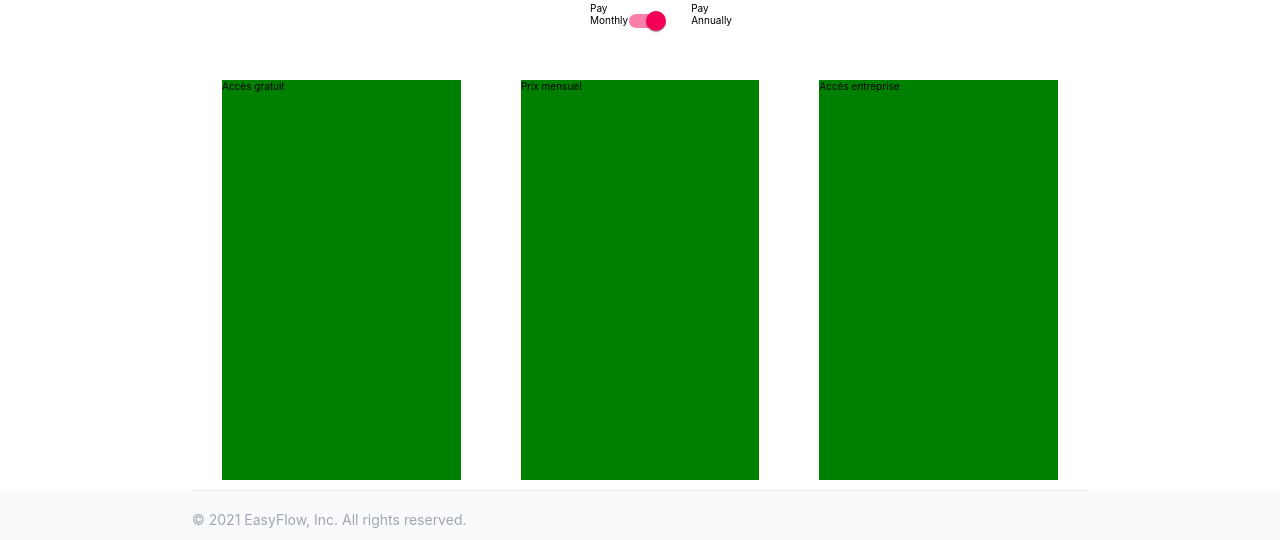
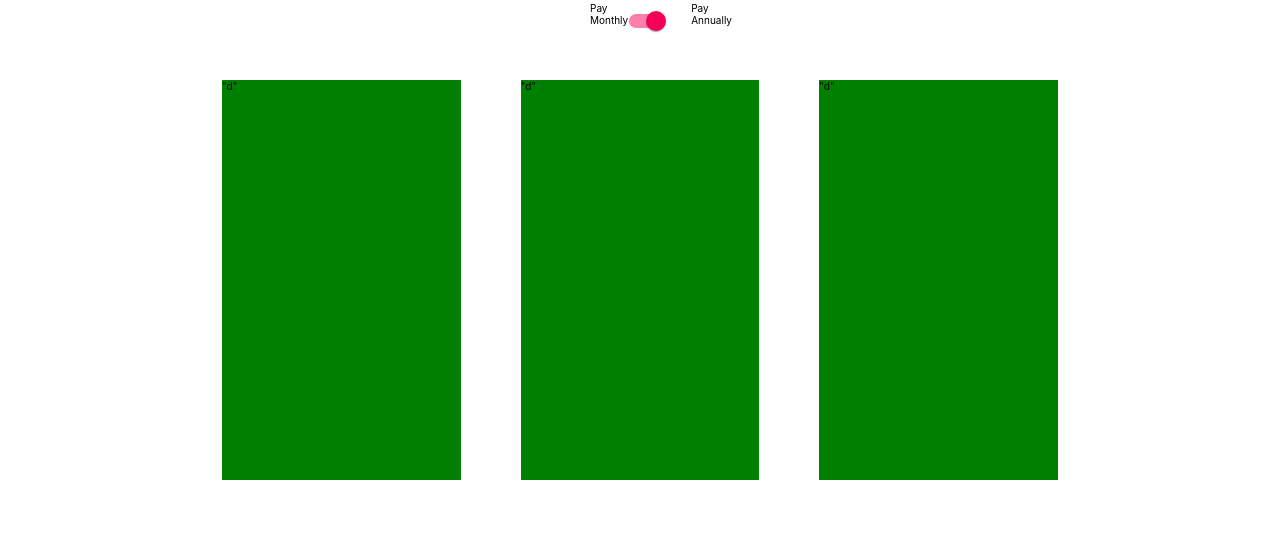
Before and after one commit to YoannBuzenet/ai_next_app, a Next.js app: page /pricing in a window 1280 px wide. Shown: the part 169-709 px from the top of the page. Built offline with nearby package versions, Linux system fonts and the light colour scheme; no server answers.

Commit message:
simplyfing pricing design page

```diff
--- a/components/pricing/OnePrice.jsx
+++ /dev/null
@@ -1,9 +0,0 @@
-import React from "react";
-import Link from "next/link";
-import styles from "../../styles/OnePrice.module.css";
-
-const OnePrice = ({ price, explaination }) => {
-  return <div className={styles.onePriceDiv}>{explaination}</div>;
-};
-
-export default OnePrice;
--- a/pages/pricing.js
+++ b/pages/pricing.js
@@ -1,7 +1,6 @@
 import React, { useState } from "react";
 import Link from "next/link";
 import styles from "../styles/Pricing.module.css";
-import OnePrice from "../components/pricing/OnePrice";
 import SwitchLabels from "../components/Base/Switch";
 
 const Pricing = () => {
@@ -20,11 +19,14 @@ const Pricing = () => {
             Pay Annually
           </div>
         </div>
-        <div className={styles.catchphrase}></div>
-        <div className={styles.pricesContainer}>
-          <OnePrice explaination="Accès gratuit" />
-          <OnePrice explaination="Prix mensuel" />
-          <OnePrice explaination="Accès entreprise" />
+        <div className={styles.firstDivContainer}>
+          <div className={styles.catchphrase}></div>
+          <div className={styles.pricesContainer}>
+            <div className={styles.onePriceDiv}>"d"</div>
+            <div className={styles.onePriceDiv}>"d"</div>
+            <div className={styles.onePriceDiv}>"d"</div>
+          </div>
+          <div className={styles.spaceContainer}></div>
         </div>
       </div>
     </div>
--- a/styles/OnePrice.module.css
+++ /dev/null
@@ -1,9 +0,0 @@
-.onePriceDiv {
-  min-height: 400px;
-  width: 300px;
-  background-color: green;
-  margin: auto;
-}
-
-@media only screen and (max-width: 768px) {
-}
--- a/styles/Pricing.module.css
+++ b/styles/Pricing.module.css
@@ -25,9 +25,27 @@
   margin: 1rem 3rem;
 }
 
+.firstDivContainer {
+}
+
+.spaceContainer {
+  height: 320px;
+}
+
+/* One Price */
+.onePriceDiv {
+  min-height: 400px;
+  width: 300px;
+  background-color: green;
+  margin: auto;
+}
+
 @media only screen and (max-width: 768px) {
   .pricesContainer {
     flex-direction: column;
     align-items: center;
   }
+  .spaceContainer {
+    height: 50px;
+  }
 }
```
